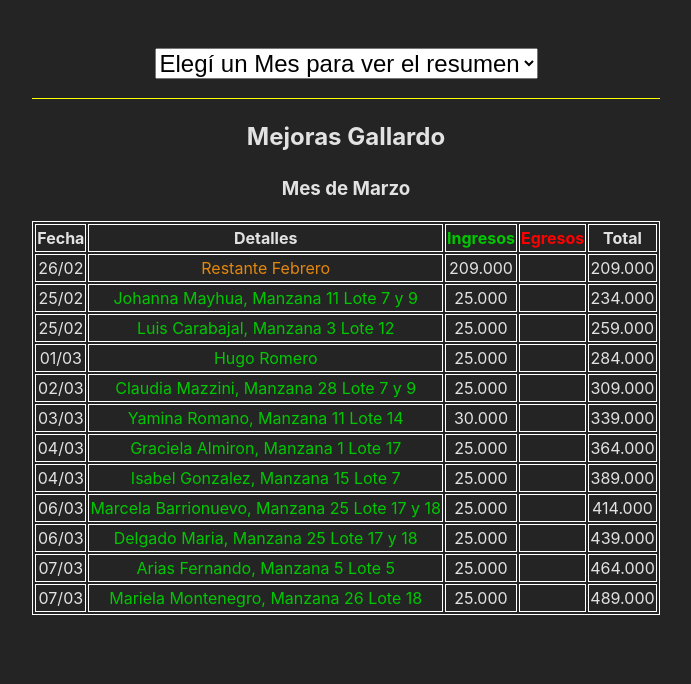
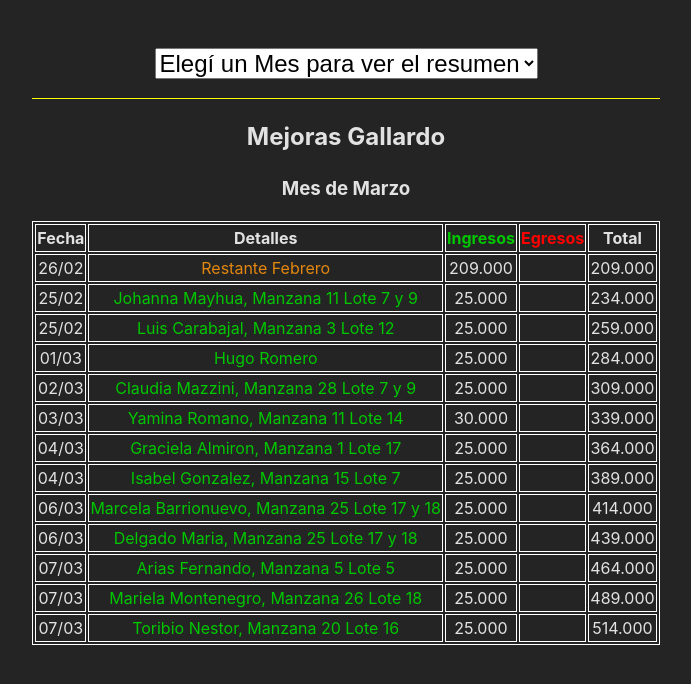
Before and after one commit to Dynezel/mejoras-gallardo, a React (Vite) app: page /marzo in a window 1280 px wide. Shown: the top 684 px of the page, without its empty margins (294-985 px from the left). Built offline with nearby package versions, Linux system fonts and the light colour scheme.

Commit message:
Pagos nuevos

```diff
--- a/src/Components/Marzo.jsx
+++ b/src/Components/Marzo.jsx
@@ -101,6 +101,13 @@ export default function Marzo() {
                         <td></td>
                         <td>489.000</td>
                     </tr>
+                    <tr>
+                        <td>07/03</td>
+                        <td className="ingresos">Toribio Nestor, Manzana 20 Lote 16</td>
+                        <td>25.000</td>
+                        <td></td>
+                        <td>514.000</td>
+                    </tr>
                 </tbody>
             </table>
         </div>
```
